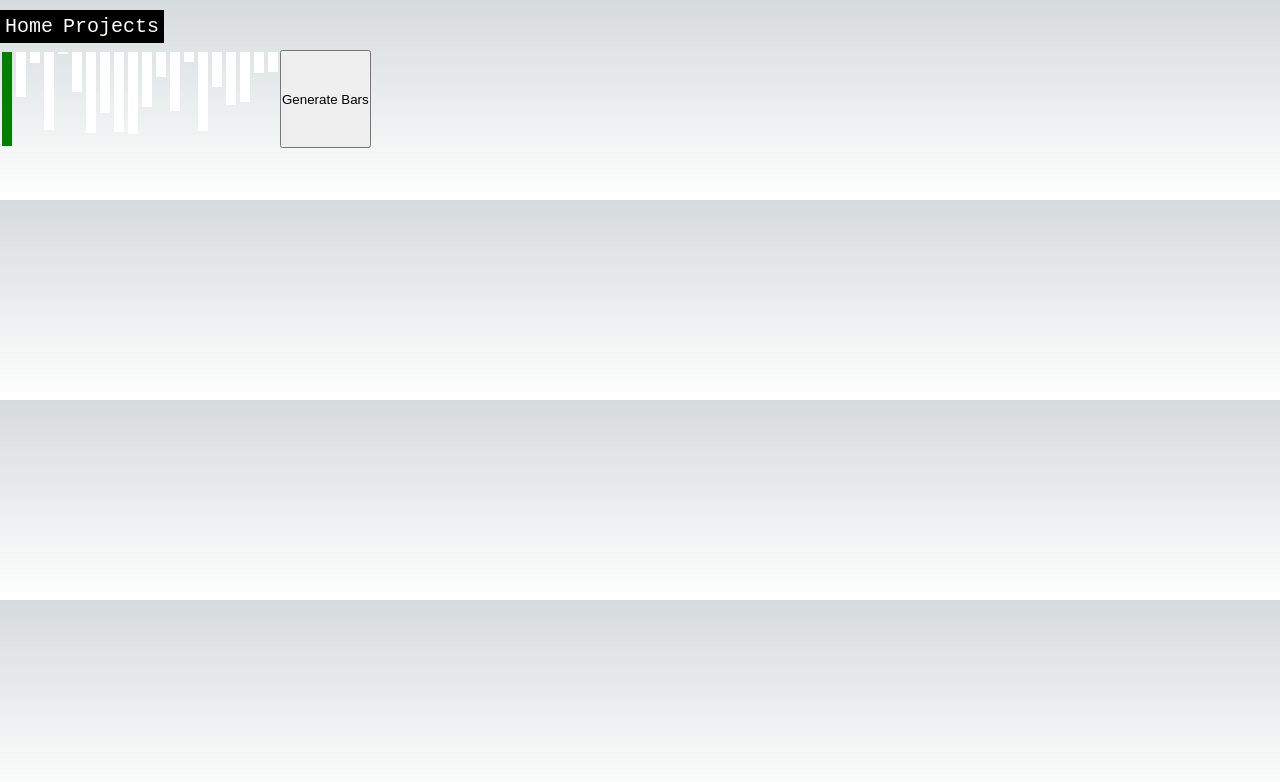
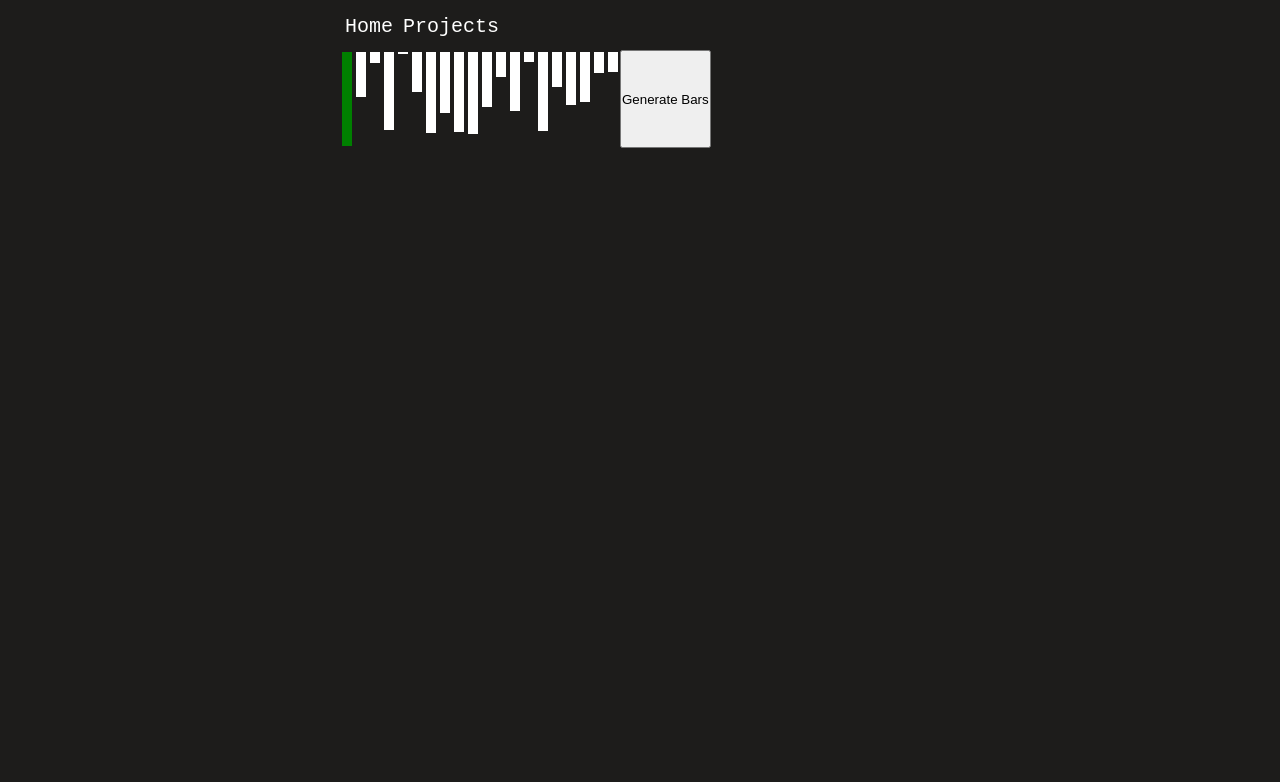
Before and after one commit to christianrang/nextjs-portfolio, a Next.js app: page /test in a window 1280 px wide. Shown: the top 782 px of the page. Built offline with nearby package versions, Linux system fonts and the light colour scheme.

Commit message:
wip: fixed navbar home, centered layout

```diff
--- a/components/layout/layout.tsx
+++ b/components/layout/layout.tsx
@@ -5,7 +5,6 @@ import {ReactNode} from 'react';
 type LayoutProps = {
     children: ReactNode,
 }
-
 
 const Layout = (props: LayoutProps) => {
     return (
--- a/components/navbar/navbar.tsx
+++ b/components/navbar/navbar.tsx
@@ -1,14 +1,18 @@
 import React, { useState } from "react";
 import styles from "@/styles/Navbar.module.css";
-import Link from 'next/link'
+import Link from "next/link";
+import { useRouter } from "next/router";
 
 type project = {
     name: string;
     route: string;
 };
 
-const Navbar = ({}) => {
+type NavbarProps = {};
+
+const Navbar = (_props: NavbarProps) => {
     const [isShown, setIsShown] = useState(false);
+    const router = useRouter();
 
     const projects: project[] = [
         {
@@ -37,8 +41,16 @@ const Navbar = ({}) => {
                         {isShown && (
                             <>
                                 {projects.map(({ name, route }, index) => (
-                                    <div key={index} className={styles.dropdownstyle}>
-                                        <Link key={index} href={route}>{name}</Link>
+                                    <div
+                                        key={index}
+                                        className={styles.dropdownstyle}
+                                        onClick={() => {
+                                            router.push(route);
+                                        }}
+                                    >
+                                        <Link key={index} href={route}>
+                                            {name}
+                                        </Link>
                                     </div>
                                 ))}
                             </>
--- a/package.json
+++ b/package.json
@@ -20,5 +20,8 @@
     "react-dom": "18.2.0",
     "styled-components": "^5.3.6",
     "typescript": "4.9.5"
+  },
+  "devDependencies": {
+    "prettier": "2.8.4"
   }
 }
--- a/styles/Layout.module.css
+++ b/styles/Layout.module.css
@@ -1,9 +1,22 @@
 .container {
     position: relative;
+    margin-left: auto;
+    margin-right: auto;
+    min-width: 500px;
+    max-width: 600px;
+    color: white;
+    font-family: "Roboto Mono", monospace;
+    /* for mobile devices or small width windows */
+    @media (max-width: 875px) {
+        overflow-y: scroll;
+        margin-left: 10px;
+        margin-right: 10px;
+        min-width: 0px;
+    }
 }
 
 .contained {
-   position: relative;
-   top: 50px;
-   height: 200px;
+    position: relative;
+    top: 50px;
+    height: 200px;
 }
--- a/styles/Navbar.module.css
+++ b/styles/Navbar.module.css
@@ -1,5 +1,5 @@
 .navbaritem {
-  display: inline-block;
+    display: inline-grid;
     padding: 5px;
     font-weight: 300;
     font-size: 20px;
@@ -8,12 +8,11 @@
     font-family: "Roboto Mono", monospace;
     top: 0px;
     z-index: 100;
-  background: black;
+    background: var(--main-bg-color);
 }
 
 .dropdownstyle {
-    display: flex;
-    background: black;
+    background: var(--main-bg-color);
 }
 
 .dropdownstyle:hover {
--- a/styles/globals.css
+++ b/styles/globals.css
@@ -1,75 +1,12 @@
 :root {
-  --max-width: 1100px;
-  --border-radius: 12px;
-  --font-mono: ui-monospace, Menlo, Monaco, 'Cascadia Mono', 'Segoe UI Mono',
-    'Roboto Mono', 'Oxygen Mono', 'Ubuntu Monospace', 'Source Code Pro',
-    'Fira Mono', 'Droid Sans Mono', 'Courier New', monospace;
-
-  --foreground-rgb: 0, 0, 0;
-  --background-start-rgb: 214, 219, 220;
-  --background-end-rgb: 255, 255, 255;
-
-  --primary-glow: conic-gradient(
-    from 180deg at 50% 50%,
-    #16abff33 0deg,
-    #0885ff33 55deg,
-    #54d6ff33 120deg,
-    #0071ff33 160deg,
-    transparent 360deg
-  );
-  --secondary-glow: radial-gradient(
-    rgba(255, 255, 255, 1),
-    rgba(255, 255, 255, 0)
-  );
-
-  --tile-start-rgb: 239, 245, 249;
-  --tile-end-rgb: 228, 232, 233;
-  --tile-border: conic-gradient(
-    #00000080,
-    #00000040,
-    #00000030,
-    #00000020,
-    #00000010,
-    #00000010,
-    #00000080
-  );
-
-  --callout-rgb: 238, 240, 241;
-  --callout-border-rgb: 172, 175, 176;
-  --card-rgb: 180, 185, 188;
-  --card-border-rgb: 131, 134, 135;
+    --main-bg-color: #1d1c1b;
 }
 
 @media (prefers-color-scheme: dark) {
     :root {
-    --foreground-rgb: 255, 255, 255;
-    --background-start-rgb: 0, 0, 0;
-    --background-end-rgb: 0, 0, 0;
-
-    --primary-glow: radial-gradient(rgba(1, 65, 255, 0.4), rgba(1, 65, 255, 0));
-    --secondary-glow: linear-gradient(
-      to bottom right,
-      rgba(1, 65, 255, 0),
-      rgba(1, 65, 255, 0),
-      rgba(1, 65, 255, 0.3)
-    );
-
-    --tile-start-rgb: 2, 13, 46;
-    --tile-end-rgb: 2, 5, 19;
-    --tile-border: conic-gradient(
-      #ffffff80,
-      #ffffff40,
-      #ffffff30,
-      #ffffff20,
-      #ffffff10,
-      #ffffff10,
-      #ffffff80
-    );
-
-    --callout-rgb: 20, 20, 20;
-    --callout-border-rgb: 108, 108, 108;
-    --card-rgb: 100, 100, 100;
-    --card-border-rgb: 200, 200, 200;
+        --foreground-rgb: #1d1c1b;
+        --background-start-rgb: #1d1c1b;
+        --background-end-rgb: #1d1c1b;
     }
 }
 
@@ -83,6 +20,7 @@ html,
 body {
     max-width: 100vw;
     overflow-x: hidden;
+    background: var(--main-bg-color);
 }
 
 body {
```
Also changed, not shown: 1 other file (tests, documents, lock files or other folders). Lines whose indentation alone changed are shown as unchanged.
